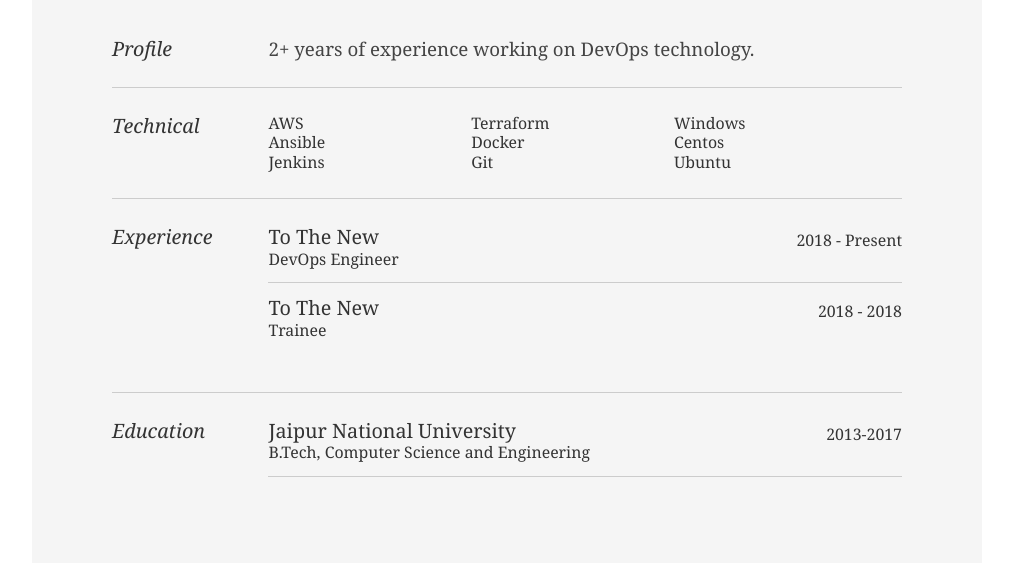
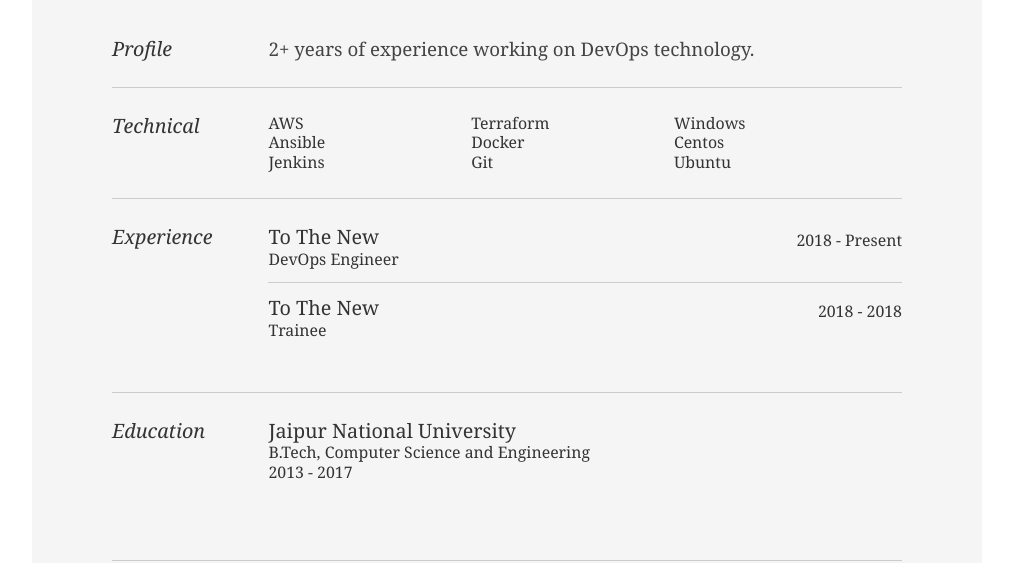
Before and after one commit to vSharique/aboutme, a plain HTML site: page index.html in a window 1280 px wide. Shown: the part 237-800 px from the top of the page, without its empty margins (133-1146 px from the left). Drawn offline with Linux system fonts and the light colour scheme.

Commit message:
Update index.html

```diff
--- a/index.html
+++ b/index.html
@@ -105,11 +105,9 @@
 							<h2>Education</h2>
 						</div>
 						<div class="yui-u">
-							<div class="job">
-								<h2>Jaipur National University</h2>
-								<h3>B.Tech, Computer Science and Engineering</h3>
-								<h4>2013-2017</h4>
-							</div>
+							<h2>Jaipur National University</h2>
+							<h3>B.Tech, Computer Science and Engineering</h3>
+							<h4>2013 - 2017</h4>
 						</div>
 					</div><!--// .yui-gf -->
 
```
